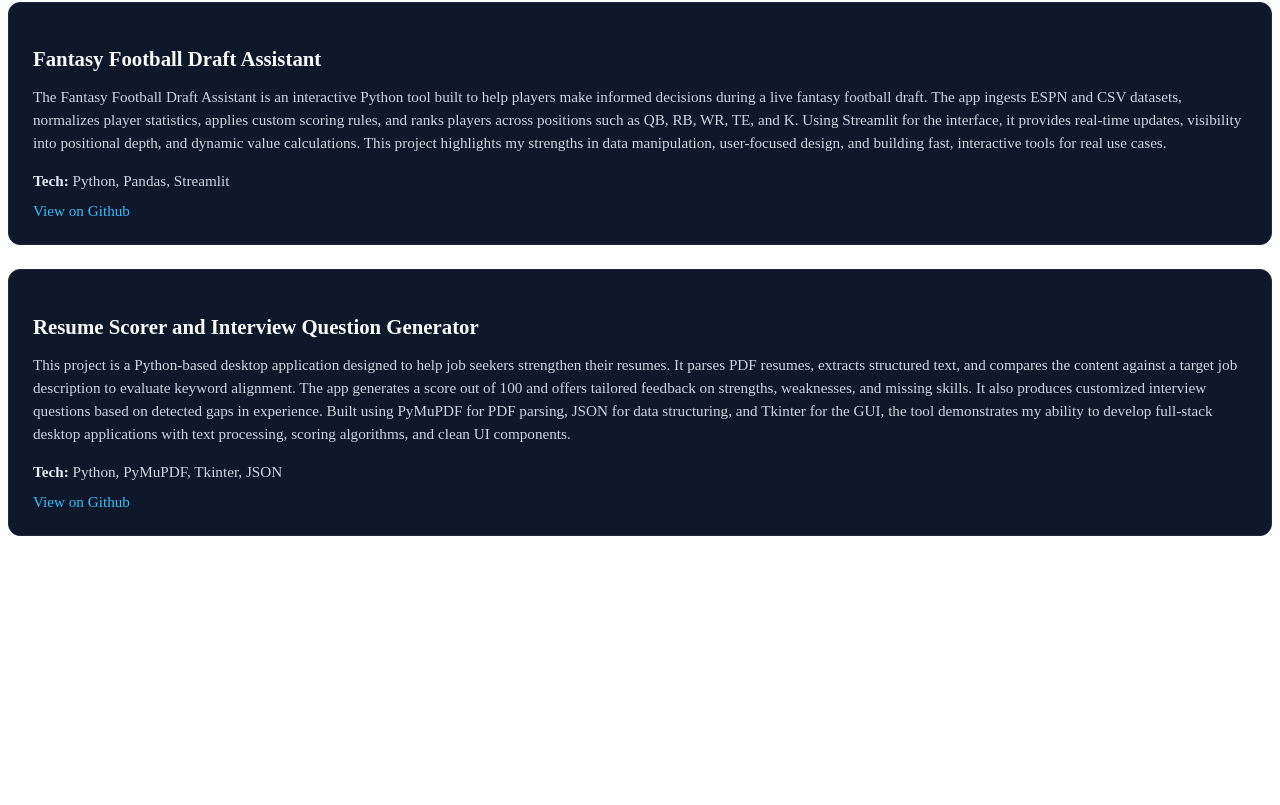
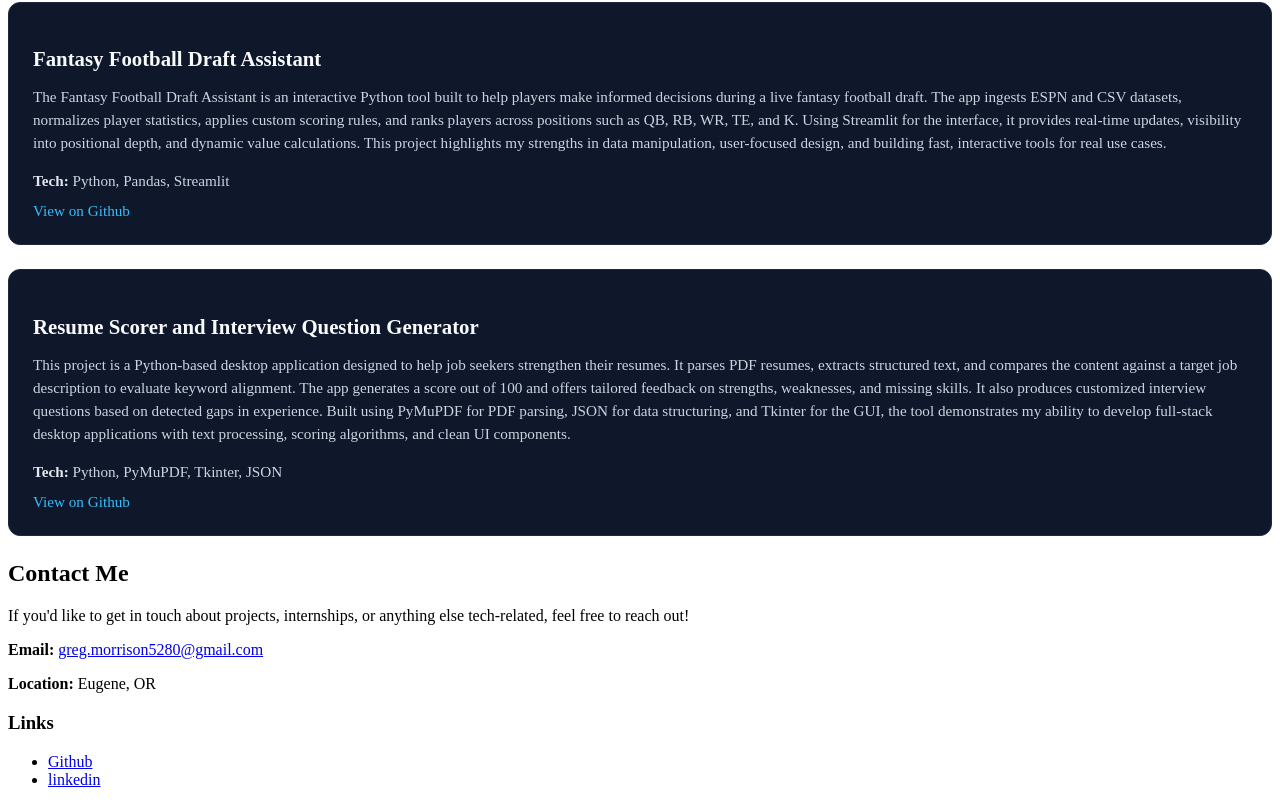
Before and after one commit to Gregmorr/Gregmorr.github.io, a plain HTML site: page index.html in a window 1280 px wide. Shown: the part 471-1276 px from the top of the page. Before the commit the page ends 1031 px from the top, so only its background shows below. Drawn offline with Linux system fonts and the light colour scheme; files that its build step writes are made by us from their sources.

Commit message:
updated index.html
updated index.html to include a contact section

```diff
--- a/index.html
+++ b/index.html
@@ -60,6 +60,22 @@
             </section>
 
             <section id="contact">
+                <h2>Contact Me</h2>
+                <p>If you'd like to get in touch about projects, internships, or anything else tech-related, feel free to reach out!</p>
+                <div class="contact-info">
+                    <p><strong>Email: </strong> <a href="mailto:greg.morrison5280@gmail.com">greg.morrison5280@gmail.com</a></p>
+                    <p><strong>Location: </strong> Eugene, OR</p>
+                </div>
+
+                <div class="social-info">
+                    <h3>Links</h3>
+                    <ul>
+                        <li><a href="https://github.com/Gregmorr" target="_blank">Github</a></li>
+                        <li><a href="www.linkedin.com/in/gregmorrison12" target="_blank">linkedin</a></li>
+                    </ul>
+
+                </div>
+
 
             </section>
         </main>
```
